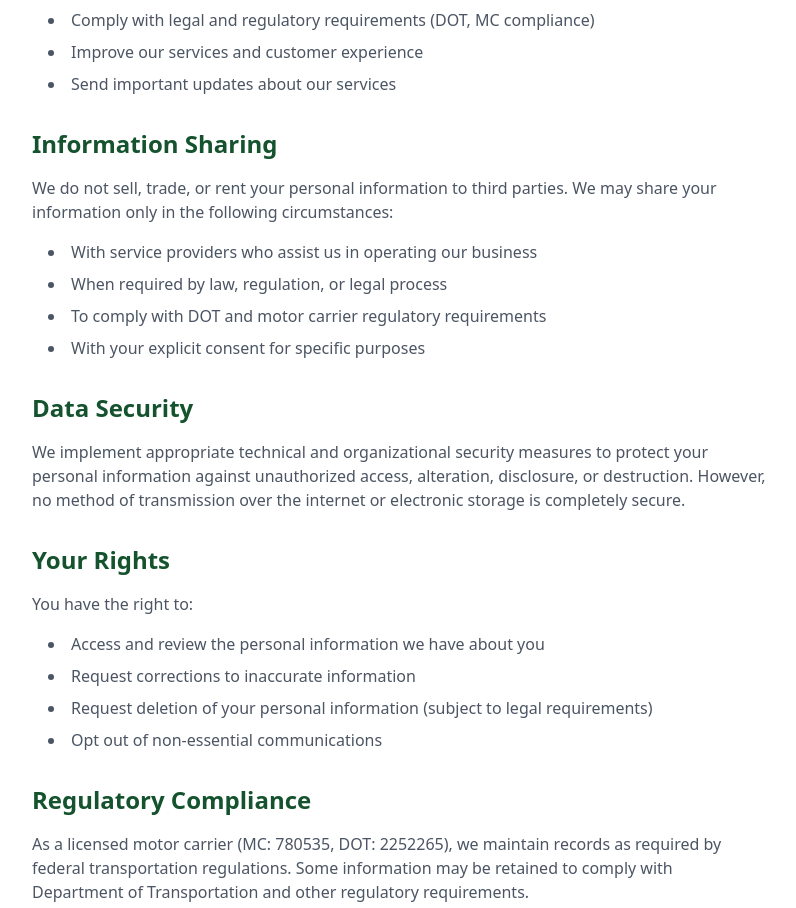
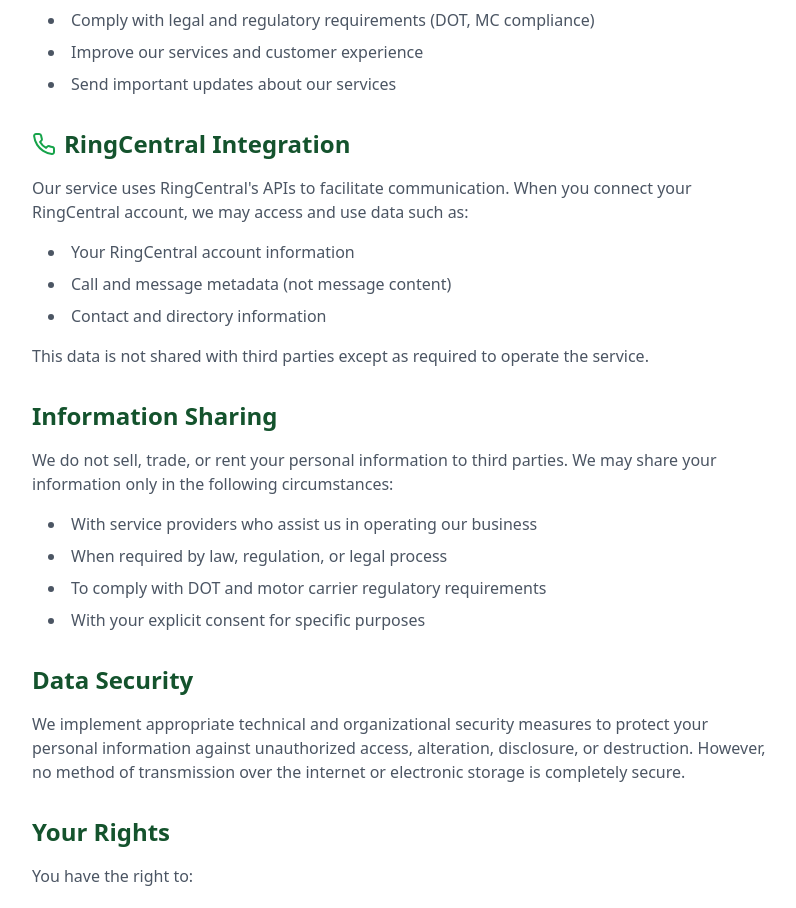
Before and after one commit to EasyRelay/shami-trucking, a React (Vite) app: page /privacy-policy in a window 1280 px wide. Shown: the part 1044-1952 px from the top of the page, without its empty margins (240-1036 px from the left). Built offline with nearby package versions, Linux system fonts and the light colour scheme.

Commit message:
add ring central

```diff
--- a/src/pages/PrivacyPolicy.tsx
+++ b/src/pages/PrivacyPolicy.tsx
@@ -1,5 +1,5 @@
 import React, { useEffect } from 'react';
-import { Shield, Eye, Lock } from 'lucide-react';
+import { Shield, Eye, Lock, Phone } from 'lucide-react';
 import ScrollAnimatedSection from '../components/ScrollAnimatedSection';
 
 const PrivacyPolicy: React.FC = () => {
@@ -70,6 +70,25 @@
             </ScrollAnimatedSection>
 
             <ScrollAnimatedSection animation="slideUp" delay={0.3} className="mb-8">
+              <h2 className="text-2xl font-bold text-swamp-900 mb-4 flex items-center">
+                <Phone className="h-6 w-6 mr-2 text-swamp-600" />
+                RingCentral Integration
+              </h2>
+              <p className="text-gray-600 mb-4">
+                Our service uses RingCentral's APIs to facilitate communication. When you connect your
+                RingCentral account, we may access and use data such as:
+              </p>
+              <ul className="list-disc list-inside text-gray-600 space-y-2 ml-4">
+                <li>Your RingCentral account information</li>
+                <li>Call and message metadata (not message content)</li>
+                <li>Contact and directory information</li>
+              </ul>
+              <p className="text-gray-600 mt-4">
+                This data is not shared with third parties except as required to operate the service.
+              </p>
+            </ScrollAnimatedSection>
+
+            <ScrollAnimatedSection animation="slideUp" delay={0.4} className="mb-8">
               <h2 className="text-2xl font-bold text-swamp-900 mb-4">Information Sharing</h2>
               <p className="text-gray-600 mb-4">
                 We do not sell, trade, or rent your personal information to third parties. We may share
@@ -83,7 +102,7 @@
               </ul>
             </ScrollAnimatedSection>
 
-            <ScrollAnimatedSection animation="slideUp" delay={0.4} className="mb-8">
+            <ScrollAnimatedSection animation="slideUp" delay={0.5} className="mb-8">
               <h2 className="text-2xl font-bold text-swamp-900 mb-4">Data Security</h2>
               <p className="text-gray-600 mb-4">
                 We implement appropriate technical and organizational security measures to protect your
@@ -92,7 +111,7 @@
               </p>
             </ScrollAnimatedSection>
 
-            <ScrollAnimatedSection animation="slideUp" delay={0.5} className="mb-8">
+            <ScrollAnimatedSection animation="slideUp" delay={0.6} className="mb-8">
               <h2 className="text-2xl font-bold text-swamp-900 mb-4">Your Rights</h2>
               <p className="text-gray-600 mb-4">You have the right to:</p>
               <ul className="list-disc list-inside text-gray-600 space-y-2 ml-4">
@@ -103,7 +122,7 @@
               </ul>
             </ScrollAnimatedSection>
 
-            <ScrollAnimatedSection animation="slideUp" delay={0.6} className="mb-8">
+            <ScrollAnimatedSection animation="slideUp" delay={0.7} className="mb-8">
               <h2 className="text-2xl font-bold text-swamp-900 mb-4">Regulatory Compliance</h2>
               <p className="text-gray-600">
                 As a licensed motor carrier (MC: 780535, DOT: 2252265), we maintain records as required
@@ -112,7 +131,7 @@
               </p>
             </ScrollAnimatedSection>
 
-            <ScrollAnimatedSection animation="slideUp" delay={0.7} className="mb-8">
+            <ScrollAnimatedSection animation="slideUp" delay={0.8} className="mb-8">
               <h2 className="text-2xl font-bold text-swamp-900 mb-4">Contact Us</h2>
               <p className="text-gray-600 mb-4">
                 If you have questions about this Privacy Policy or how we handle your information,
@@ -126,7 +145,7 @@
               </div>
             </ScrollAnimatedSection>
 
-            <ScrollAnimatedSection animation="fadeIn" delay={0.8} className="border-t border-gray-200 pt-8">
+            <ScrollAnimatedSection animation="fadeIn" delay={0.9} className="border-t border-gray-200 pt-8">
               <p className="text-sm text-gray-500">
                 This Privacy Policy may be updated periodically to reflect changes in our practices
                 or legal requirements. We will notify you of any material changes by posting the
```
